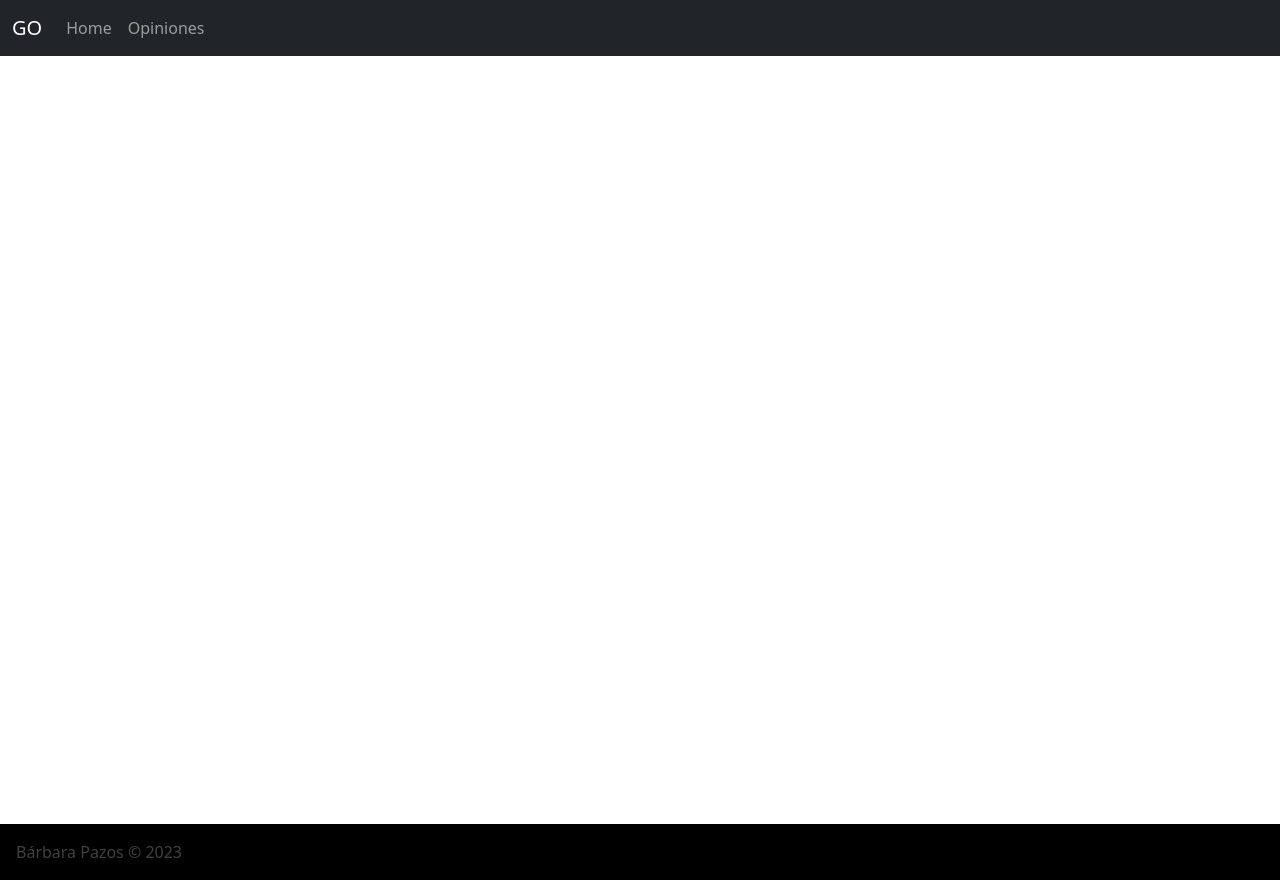
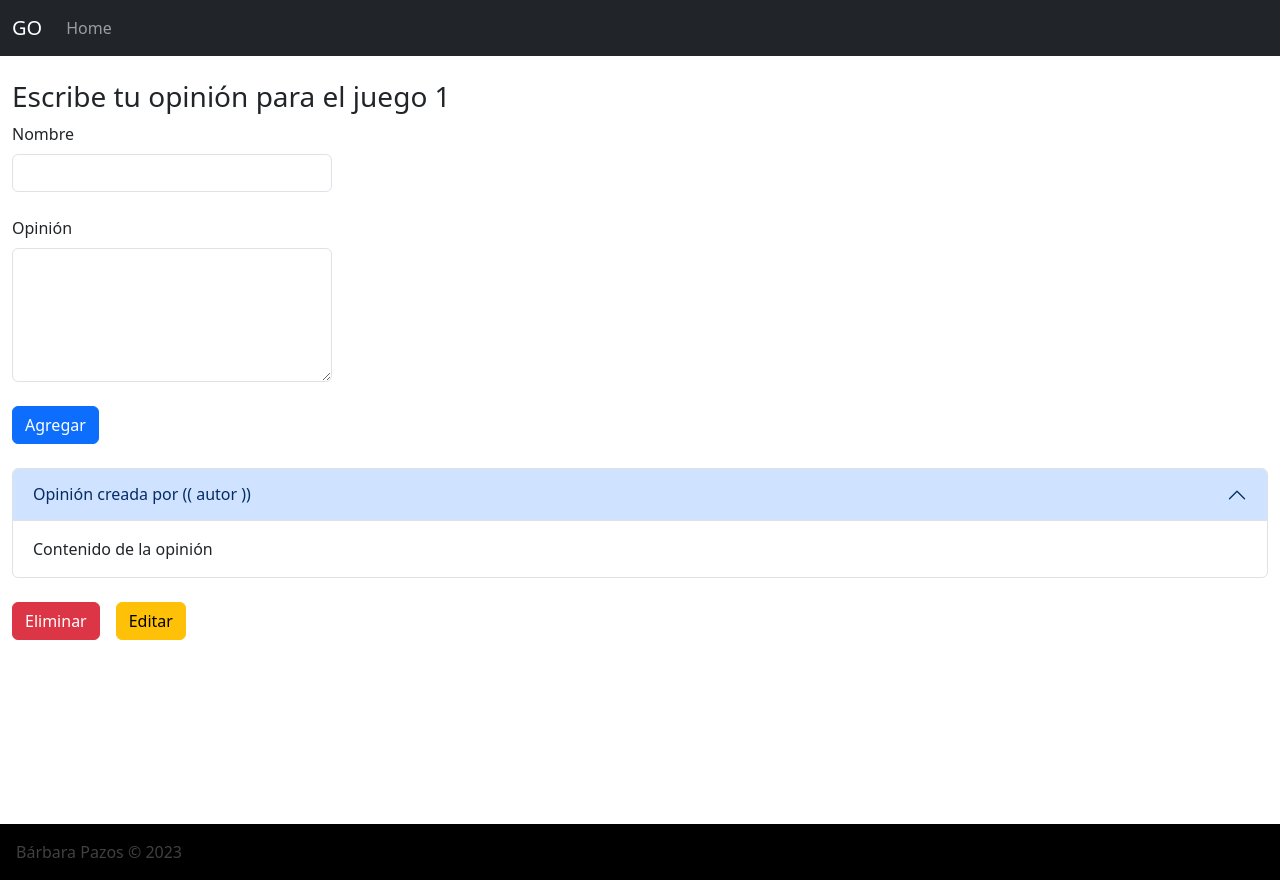
Before and after one commit to Dr0ckman/games-opinion, a Vue app: page /opiniones/1 in a window 1280 px wide. Built offline with nearby package versions, Linux system fonts and the light colour scheme.

Commit message:
Se agregan rutas dinámicas
Rutas dinámicas para opiniones. Contenido dinámico en el título del juego y 404.

```diff
--- a/src/components/Navbar.vue
+++ b/src/components/Navbar.vue
@@ -11,9 +11,6 @@
                     <ul class="navbar-nav">
                         <li class="nav-item">
                             <router-link to="/" class="nav-link">Home</router-link>
-                        </li>
-                        <li class="nav-item">
-                            <router-link to="/opiniones" class="nav-link">Opiniones</router-link>
                         </li>
                     </ul>
                 </div>
--- a/src/components/home/Card.vue
+++ b/src/components/home/Card.vue
@@ -11,7 +11,7 @@
             <li class="list-group-item">Metacritic: {{ metacritic }}</li>
         </ul>
         <div class="card-body">
-            <router-link to="/opiniones" class="btn btn-primary">Opinar</router-link>
+            <router-link :to="'opiniones/' + title" class="btn btn-primary">Opinar</router-link>
         </div>
     </div>
 </template>
--- a/src/components/opiniones/NuevaOpinion.vue
+++ b/src/components/opiniones/NuevaOpinion.vue
@@ -1,6 +1,6 @@
 <template>
     <div class="container-fluid">
-    <h3>Escribe tu opinión para el juego (No sé. Acá va el juego)</h3>
+    <h3>Escribe tu opinión para el juego {{ $route.params.juego }}</h3>
     <form>
         <label for="name" class="form-label">Nombre</label>
         <input type="text" id="name" class="form-control">
--- a/src/router/index.js
+++ b/src/router/index.js
@@ -1,17 +1,20 @@
 import { createRouter, createWebHistory } from 'vue-router'
-import HomeView from '../views/HomeView.vue'
-import OpinionesView from '../views/OpinionesView.vue'
 
 const routes = [
   {
     path: '/',
     name: 'home',
-    component: HomeView
+    component: () => import('../views/HomeView.vue')
   },
   {
-    path: '/opiniones',
+    path: '/opiniones/:juego',
     name: 'opiniones',
     component: () => import('../views/OpinionesView.vue')
+  },
+  {
+    path: '/:pathMatch(.*)*',
+    name: 'notFound',
+    component: () => import('../views/NotFoundView.vue')
   }
 ]
 
--- /dev/null
+++ b/src/views/NotFoundView.vue
@@ -0,0 +1,13 @@
+<template>
+    <div class="position-absolute top-50 start-50 translate-middle">
+        <div class="row">
+            <div class="col-6">
+                <h1>404</h1>
+                <h2>Página no encontrada</h2>
+            </div>
+            <div class="col-6">
+                <img src="../assets/clueless.gif" class="img-responsive">
+            </div>
+        </div>
+    </div>
+</template>
```
Also changed, not shown: src/assets/clueless.gif (added).
